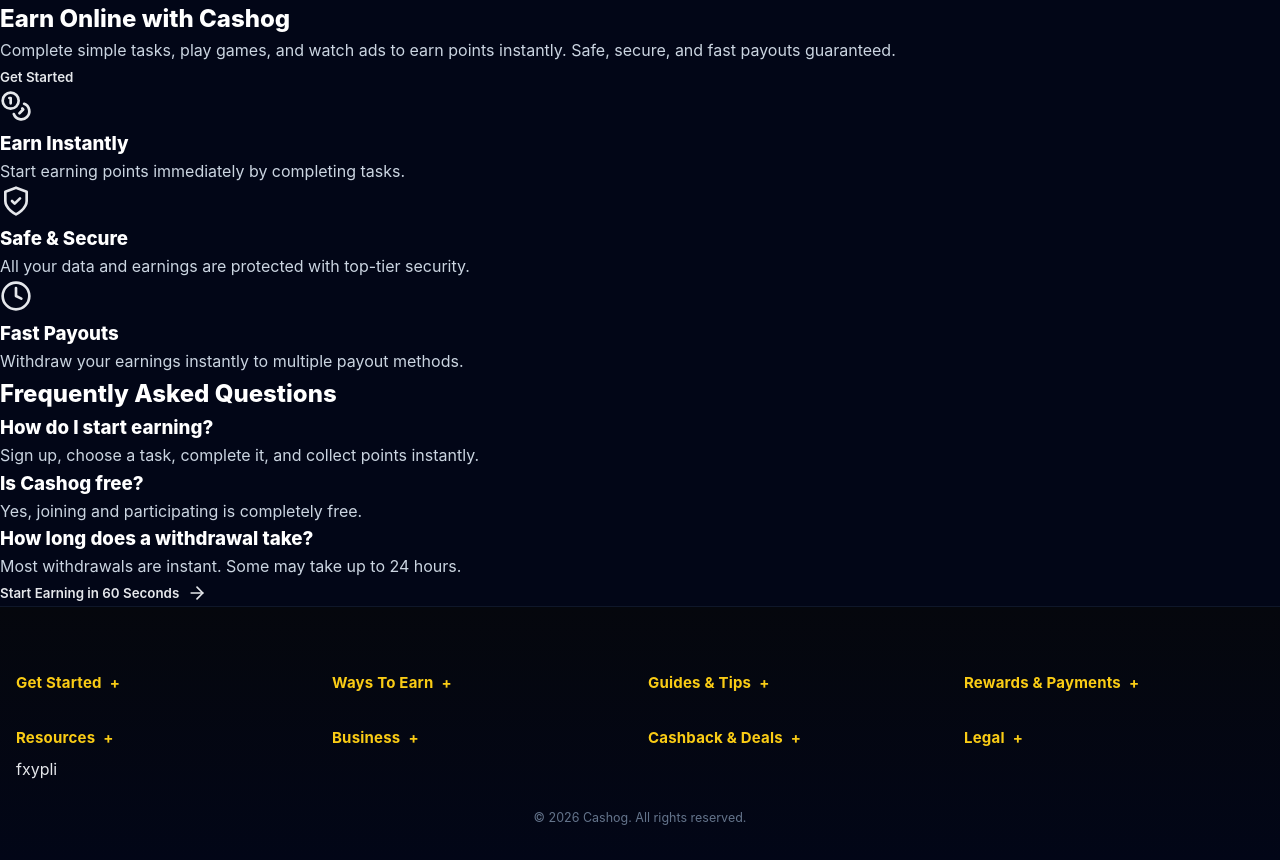
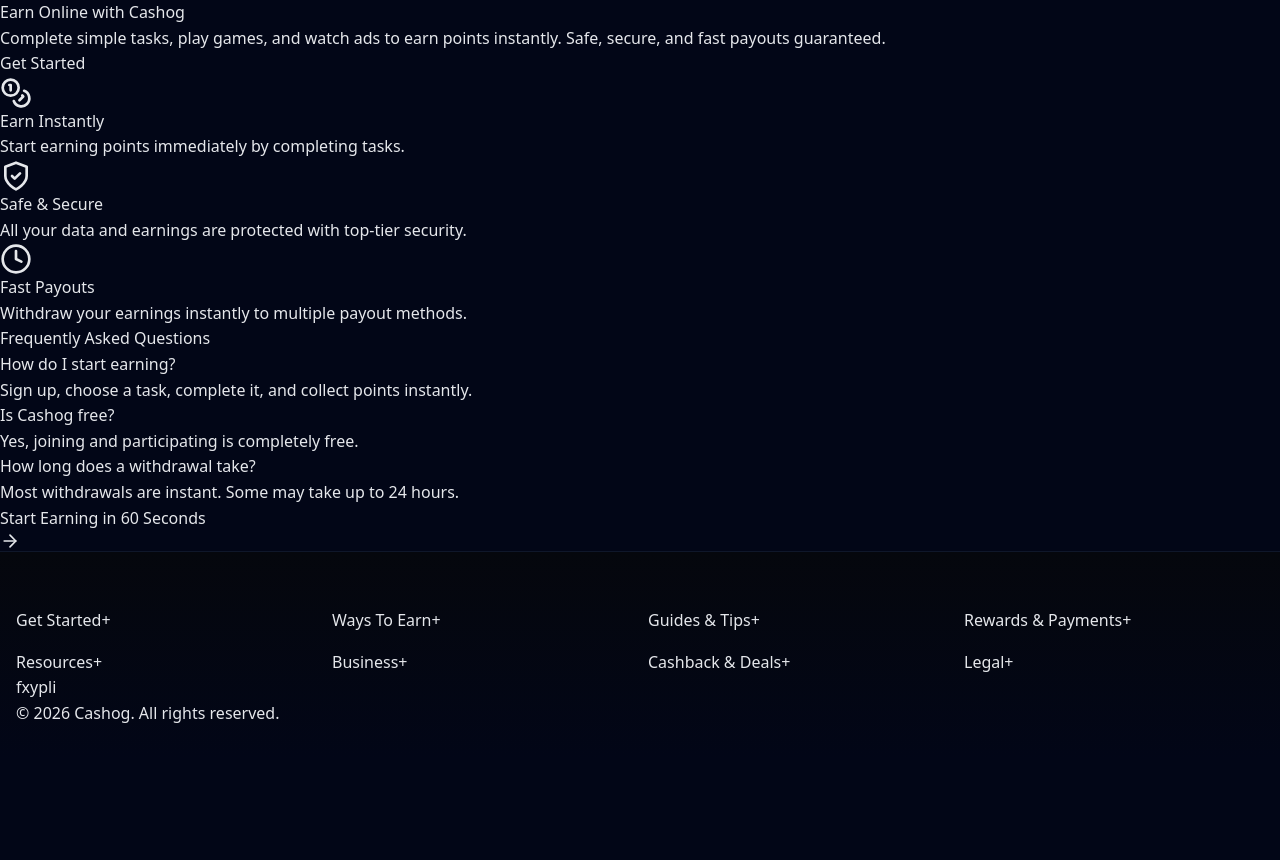
Before and after one commit to tool63/cashin, a Next.js app: page /how-it-works in a window 1280 px wide. After the commit the page ends 800 px from the top, so only its background shows below. Built offline with nearby package versions, Linux system fonts and the light colour scheme.

Commit message:
Update globals.css

```diff
--- a/app/globals.css
+++ b/app/globals.css
@@ -1,6 +1,8 @@
-/* =========================
-   BASE RESET
-========================= */
+@tailwind base;
+@tailwind components;
+@tailwind utilities;
+
+/* Base Reset */
 * {
   margin: 0;
   padding: 0;
@@ -9,166 +11,19 @@
 
 html,
 body {
-  background-color: #020617; /* dark corporate background */
-  color: #e5e7eb; /* light gray text */
-  font-family: "Inter", system-ui, -apple-system, BlinkMacSystemFont,
+  background-color: #020617;
+  color: #e5e7eb;
+  font-family: system-ui, -apple-system, BlinkMacSystemFont,
     "Segoe UI", Roboto, Ubuntu, "Helvetica Neue", Arial;
   line-height: 1.6;
-  scroll-behavior: smooth;
 }
 
-a {
-  text-decoration: none;
-  color: inherit;
-}
-
-button {
-  background: none;
-  border: none;
-  cursor: pointer;
-  color: inherit;
-  font-family: inherit;
-}
-
-/* =========================
-   HEADINGS & TYPOGRAPHY
-========================= */
-h1, h2, h3, h4 {
-  font-weight: 800;
-  color: #ffffff;
-}
-
-p {
-  font-weight: 400;
-  color: #cbd5e1;
-}
-
-strong {
-  color: #facc15; /* Cashog yellow accent */
-}
-
-/* =========================
-   BUTTONS
-========================= */
-button, a.button {
-  display: inline-flex;
-  align-items: center;
-  justify-content: center;
-  gap: 0.5rem;
-  border-radius: 12px;
-  font-weight: 600;
-  transition: all 0.2s ease;
-}
-
-a.button {
-  background-color: #facc15;
-  color: black;
-  padding: 0.75rem 1.5rem;
-  box-shadow: 0 4px 20px rgba(250, 204, 21, 0.35);
-}
-
-a.button:hover {
-  background-color: #ffd639;
-  transform: translateY(-2px);
-  box-shadow: 0 6px 25px rgba(250, 204, 21, 0.45);
-}
-
-/* =========================
-   FLOATING CTA
-========================= */
-.fixed-cta {
-  position: fixed;
-  bottom: 1.5rem;
-  right: 1.5rem;
-  z-index: 50;
-}
-
-/* =========================
-   FAQ ACCORDION
-========================= */
-.faq-item button {
-  width: 100%;
-  text-align: left;
-  font-size: 1rem;
-  font-weight: 600;
-  padding: 1rem 1.5rem;
-  background-color: #1e1e2f;
-  border-bottom: 1px solid #333;
-  display: flex;
-  justify-content: space-between;
-  align-items: center;
-  transition: background 0.2s ease;
-}
-
-.faq-item button:hover {
-  background-color: #292944;
-}
-
-.faq-answer {
-  background-color: #12121f;
-  color: #cbd5e1;
-  padding: 1rem 1.5rem;
-  font-size: 0.95rem;
-  line-height: 1.5;
-}
-
-/* =========================
-   FOOTER
-========================= */
+/* Footer styles */
 .footer-bg {
   background: linear-gradient(180deg, #05070d 0%, #020617 100%);
   border-top: 1px solid #0f172a;
 }
-
-.footer-wrap {
-  max-width: 1320px;
-  margin: 0 auto;
-  padding: 56px 16px 32px;
-}
-
-.footer-grid {
-  display: grid;
-  grid-template-columns: repeat(2, minmax(0, 1fr));
-  gap: 28px;
-}
-
-@media (min-width: 1024px) {
-  .footer-grid {
-    grid-template-columns: repeat(4, minmax(0, 1fr));
-    gap: 40px;
-  }
-}
-
-.footer-title {
-  font-size: 15px;
-  font-weight: 700;
-  letter-spacing: 0.2px;
-  color: #facc15;
-  padding: 10px 0;
-}
-
-.footer-list a {
-  font-size: 13.5px;
-  color: #94a3b8;
-  transition: color 0.15s ease;
-}
-
-.footer-list a:hover {
-  color: #facc15;
-}
-
-.footer-copy {
-  margin-top: 26px;
-  text-align: center;
-  font-size: 12.5px;
-  color: #64748b;
-}
-
-/* =========================
-   RESPONSIVE GRID & LAYOUT
-========================= */
-@media (max-width: 768px) {
-  .footer-grid {
-    grid-template-columns: 1fr;
-  }
-}
+.footer-wrap { max-width: 1320px; margin: 0 auto; padding: 56px 16px 32px; }
+.footer-grid { display: grid; grid-template-columns: repeat(2, 1fr); gap: 28px; }
+@media (min-width: 1024px) { .footer-grid { grid-template-columns: repeat(4, 1fr); gap: 40px; } }
+/* Add the rest of your footer CSS here */
```
